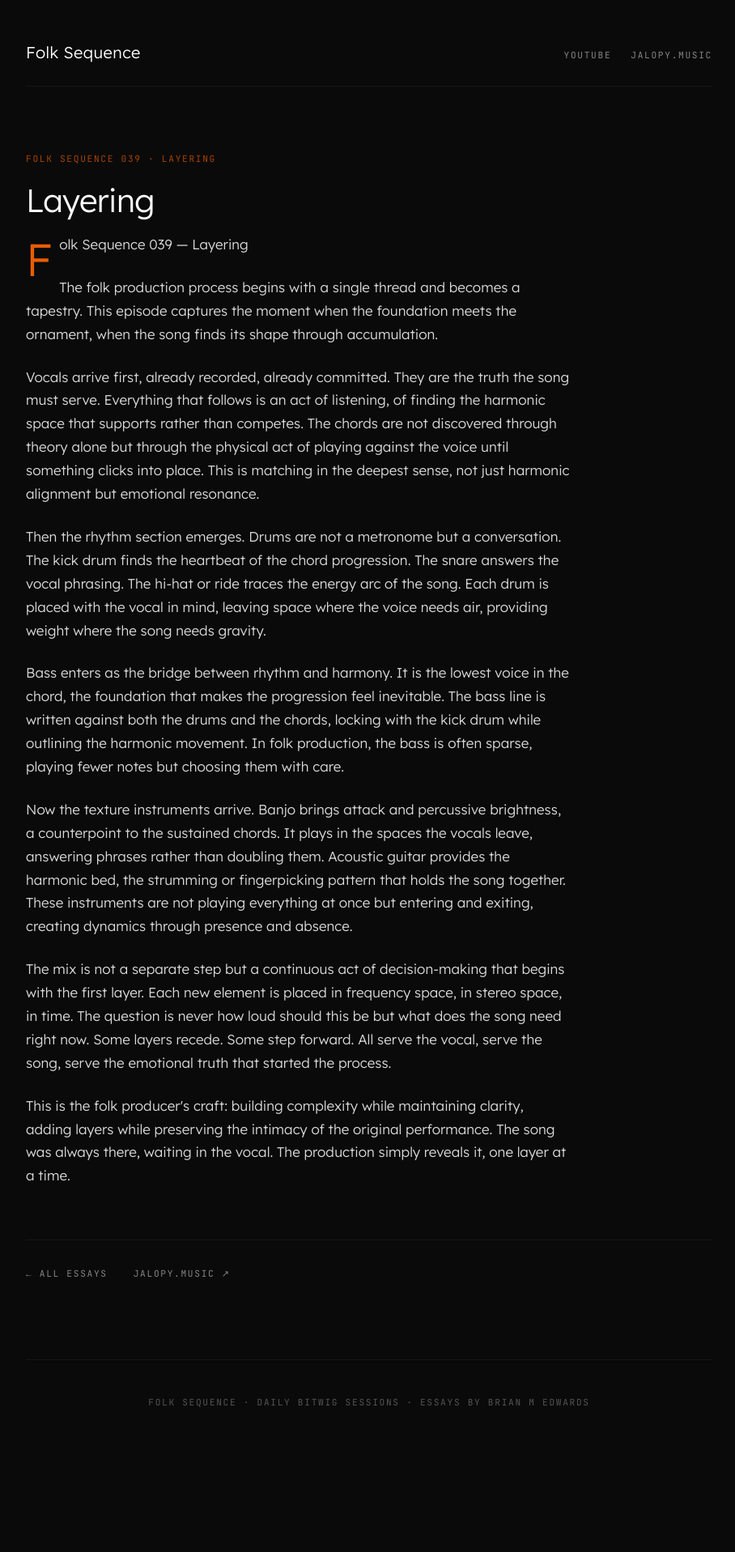
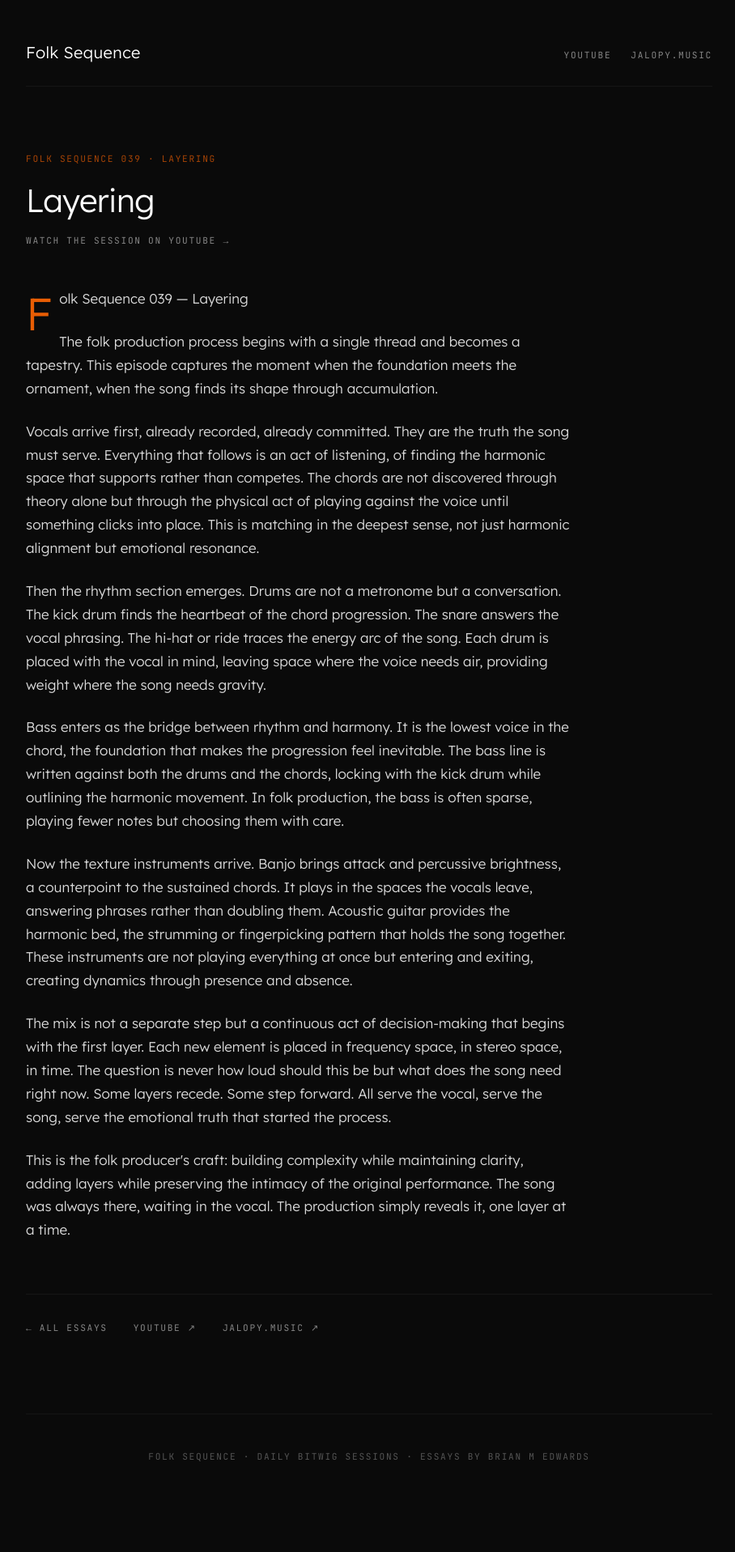
Before and after one commit to folk-sequence/folk-sequence.github.io, a Jekyll site: the page built from 039-layering.md, in a window 1280 px wide. Shown: the whole page at 81% size, without its empty margins (184-1092 px from the left). Built offline with Jekyll 4.4.1, drawn with Linux system fonts in a browser that asks for light colours; before the commit the page ends 1850 px from its top, so only the background shows below that; part of the change alters nothing that is shown.

Commit message:
Add YouTube link to 039-layering.md

```diff
--- a/039-layering.md
+++ b/039-layering.md
@@ -4,6 +4,7 @@ title: "Layering"
 episode: "039"
 topic: "Layering"
 description: "Layering — companion essay for Folk Sequence 039"
+youtube: "https://youtu.be/Tva9wpK3lGQ"
 ---
 
 Folk Sequence 039 — Layering
```
